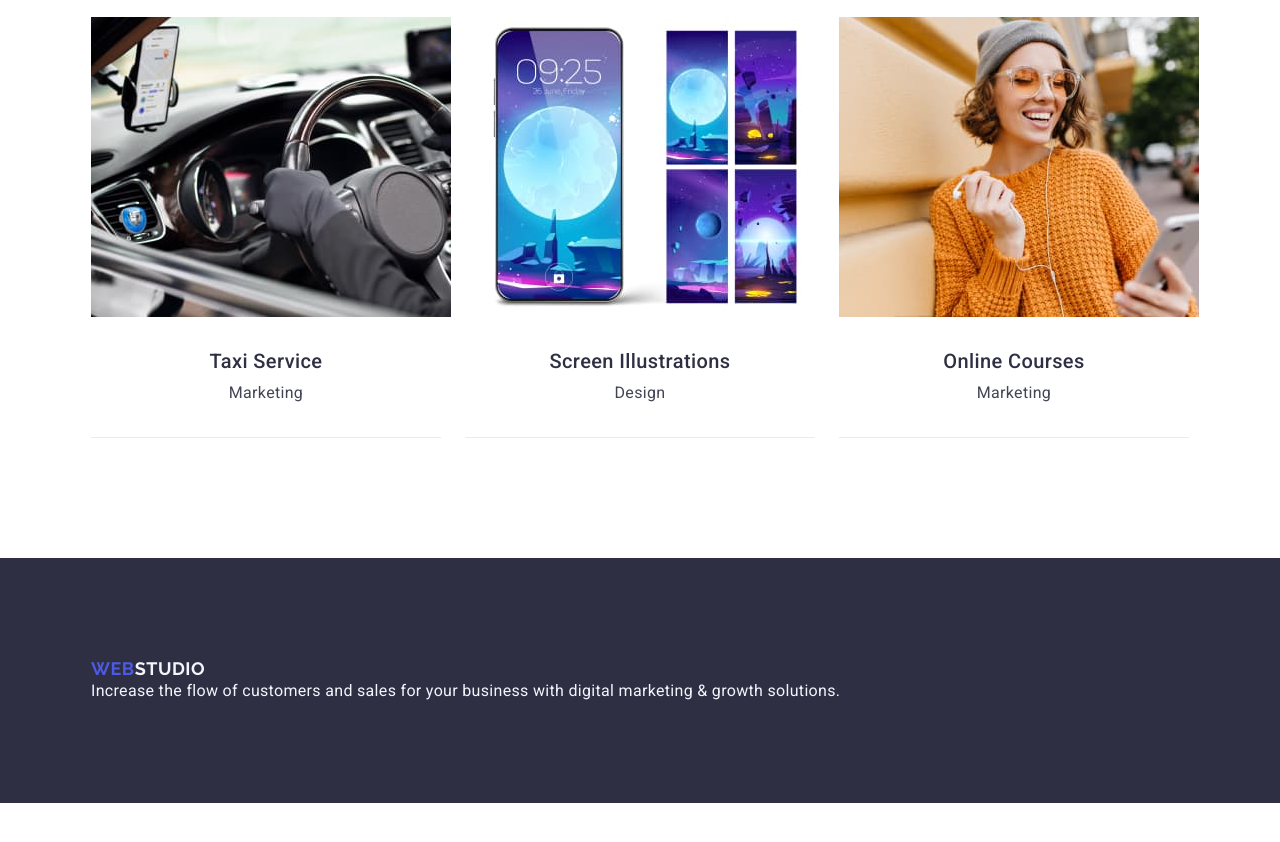
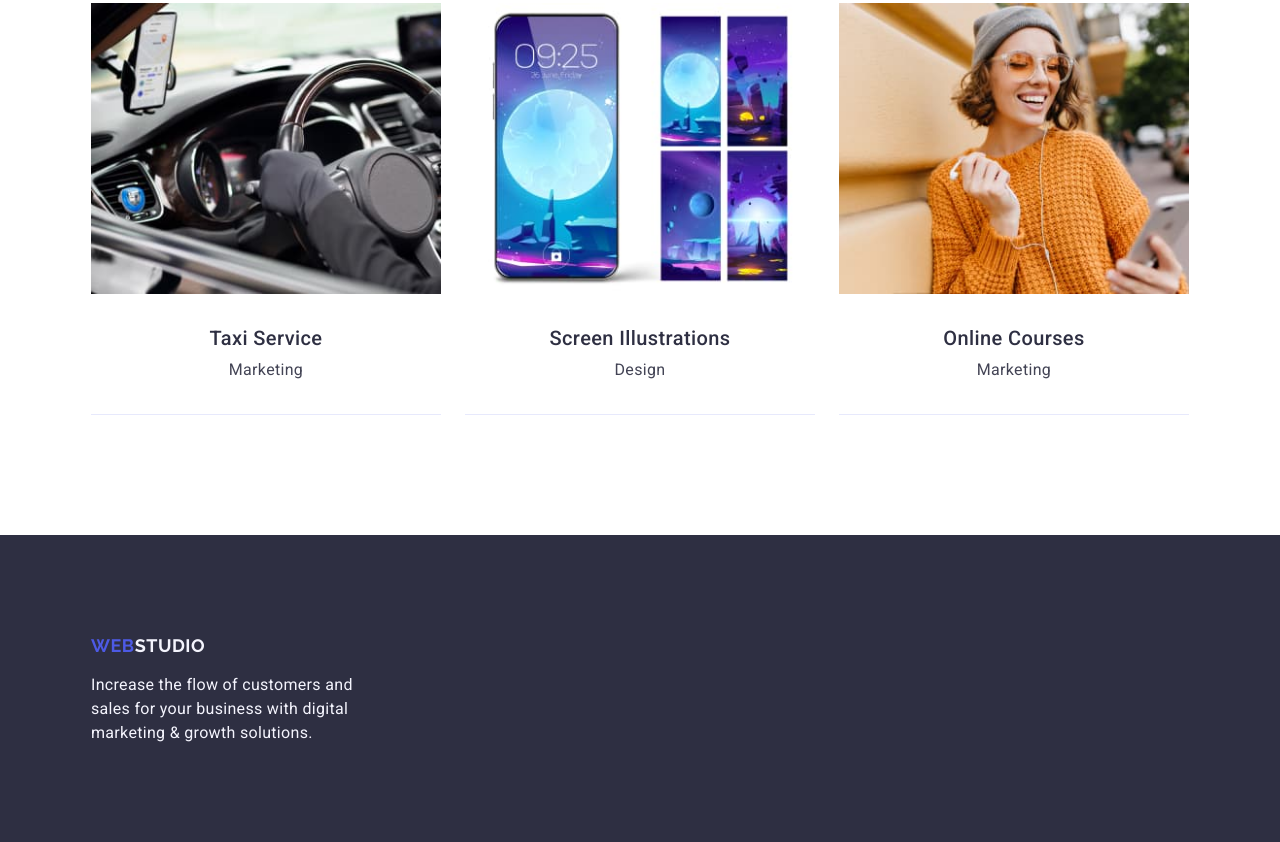
Before and after one commit to Tetiana-Chetverykova/goit-markup-hw-03, a plain HTML site: page index.html in a window 1280 px wide. Shown: the part 2429-3271 px from the top of the page. Before the commit the page ends 3232 px from the top, so only its background shows below. Drawn offline with nearby package versions, Linux system fonts and the light colour scheme.

Commit message:
add-footer

```diff
--- a/css/styles.css
+++ b/css/styles.css
@@ -23,6 +23,8 @@ p {
 }
 img {
   display: block;
+  max-width: 100%;
+  height: auto;
 }
 .container {
   max-width: 1128px;
@@ -258,3 +260,7 @@ button {
 .logo-color-foot {
   color: #f4f4fd;
 }
+.foot-description {
+  width: 264px;
+  margin: 16px 0 0 0;
+}
--- a/index.html
+++ b/index.html
@@ -213,7 +213,7 @@
         <a class="logo-foot" href="./index.html"
           >Web<span class="logo-color-foot">Studio</span>
         </a>
-        <p class="resume-description">
+        <p class="resume-description foot-description">
           Increase the flow of customers and sales for your business with
           digital marketing & growth solutions.
         </p>
```
